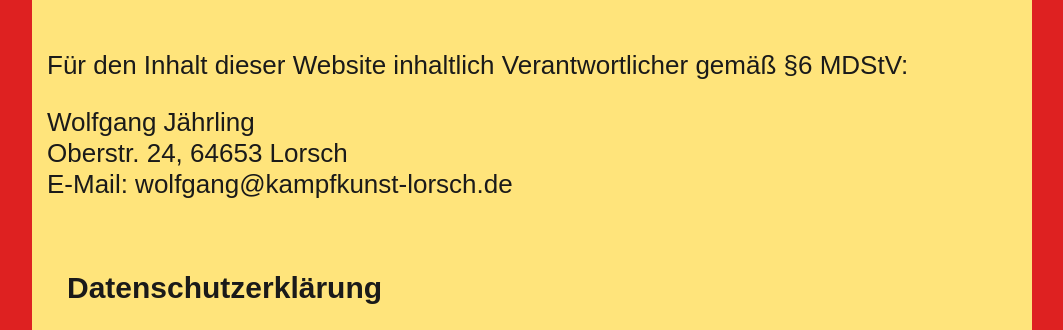
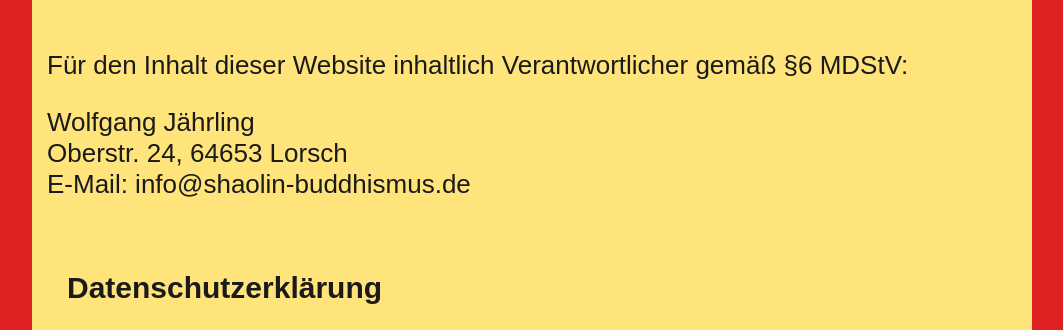
Before and after one commit to wolfgangj/website, a plain HTML site: page docs/legal.html in a window 1280 px wide. Shown: the part 470-800 px from the top of the page, without its empty margins (108-1171 px from the left). Drawn offline with Linux system fonts and the light colour scheme.

Commit message:
legal: use standard email address

```diff
--- a/docs/legal.html
+++ b/docs/legal.html
@@ -29,7 +29,7 @@
         <p>
           Wolfgang Jährling <br>
           Oberstr. 24, 64653 Lorsch <br>
-          E-Mail: wolfgang@kampfkunst-lorsch.de
+          E-Mail: info@shaolin-buddhismus.de
         </p>
       </article>
       <div class="topic">
```
